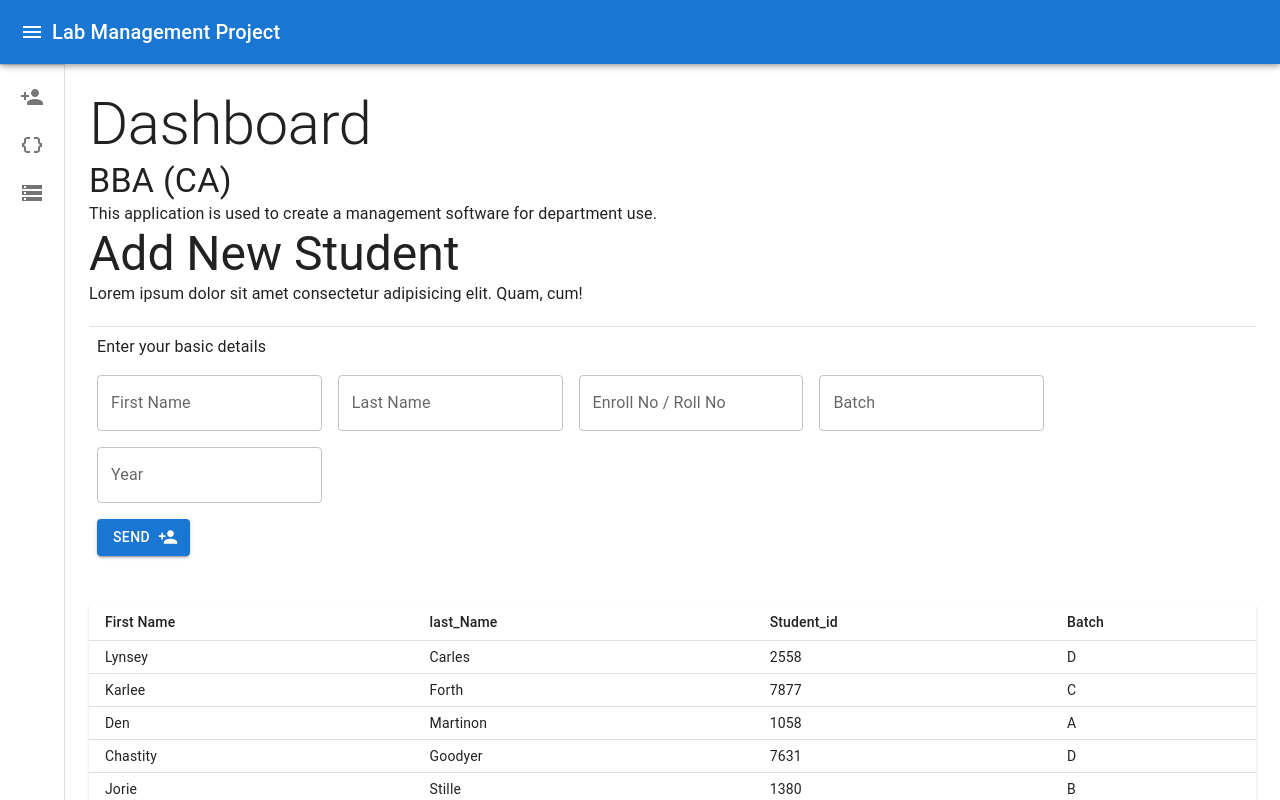
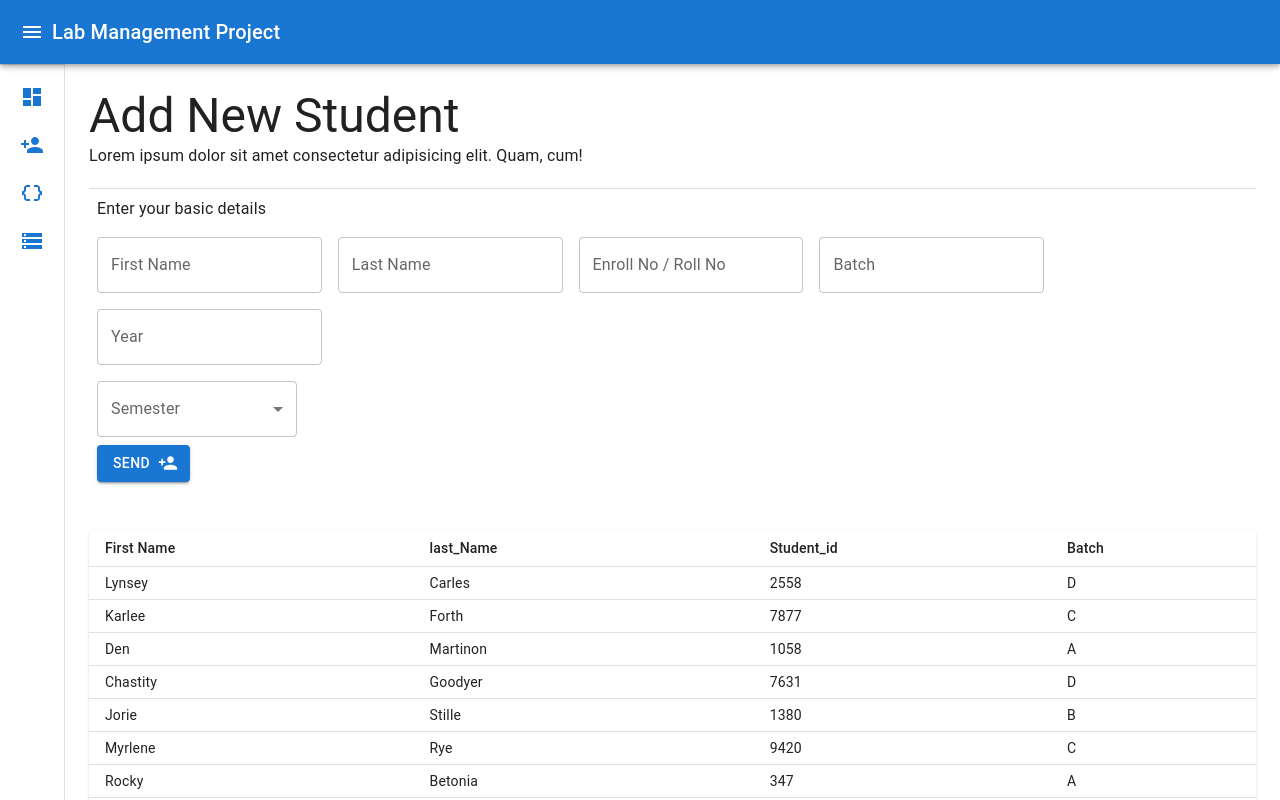
Before and after one commit to Piyush2627/LabProject, a React (Vite) app: page / in a window 1280 px wide. Shown: the top 800 px of the page. Built offline with nearby package versions, Linux system fonts and the light colour scheme.

Commit message:
text field added

```diff
--- a/src/components/TopNavbar.tsx
+++ b/src/components/TopNavbar.tsx
@@ -14,32 +14,35 @@ import ListItem from "@mui/material/ListItem";
 import ListItemButton from "@mui/material/ListItemButton";
 import ListItemIcon from "@mui/material/ListItemIcon";
 import ListItemText from "@mui/material/ListItemText";
-import InboxIcon from "@mui/icons-material/MoveToInbox";
-import MailIcon from "@mui/icons-material/Mail";
-import { MenuBook } from "@mui/icons-material";
 import PersonAddIcon from "@mui/icons-material/PersonAdd";
 import DataObjectIcon from "@mui/icons-material/DataObject";
 import StorageIcon from "@mui/icons-material/Storage";
-import AddStudentPage from "./pages/AddStudentPage";
+import AddStudentPage from "./pages/AddStudentPage/AddStudentPage";
 import Dashboard from "./pages/Dashboard/Dashboard";
+import DashboardIcon from '@mui/icons-material/Dashboard';
 
 const drawerWidth = 240;
 
 const sidelist = [
   {
+    name: "Dashboard",
+    link: "/coldDrink",
+    icon: <DashboardIcon sx={{ color: "#1976d2" }} />,
+  },
+  {
     name: "Add New Student",
     link: "/coldDrink",
-    icon: <PersonAddIcon />,
+    icon: <PersonAddIcon sx={{ color: "#1976d2" }} />,
   },
   {
     name: "Mark Attedence",
     link: "/HotDrink",
-    icon: <DataObjectIcon />,
+    icon: <DataObjectIcon sx={{ color: "#1976d2" }} />,
   },
   {
     name: "chease Cake",
     link: "/CheaseCake",
-    icon: <StorageIcon />,
+    icon: <StorageIcon sx={{ color: "#1976d2" }} />,
   },
 ];
 
@@ -198,7 +201,7 @@ export default function TopNavbar() {
       <Box component="main" sx={{ flexGrow: 1, p: 3 }}>
         <DrawerHeader />
         {/* components */}
-        <Dashboard />
+        {/* <Dashboard /> */}
         <AddStudentPage />
       </Box>
     </Box>
--- /dev/null
+++ b/src/components/common/BasicCard/BasicCard.tsx
@@ -0,0 +1,44 @@
+import * as React from 'react';
+import Box from '@mui/material/Box';
+import Card from '@mui/material/Card';
+import CardActions from '@mui/material/CardActions';
+import CardContent from '@mui/material/CardContent';
+import Button from '@mui/material/Button';
+import Typography from '@mui/material/Typography';
+
+interface Props {
+    header: string
+    contain: any
+    cardname?: string
+}
+
+const bull = (
+    <Box
+        component="span"
+        sx={{ display: 'inline-block', mx: '2px', transform: 'scale(0.8)' }}
+    >
+        •
+    </Box>
+);
+
+export default function BasicCard({ header, contain, cardname }: Props) {
+    return (
+        <Card sx={{ minWidth: 275, width: 275 }}>
+            <CardContent>
+                <Typography sx={{ fontSize: 14 }} color="text.secondary" gutterBottom>
+                    {cardname}
+                </Typography>
+                <Typography variant="h5" component="div">
+                    {header}
+                </Typography>
+                <Typography sx={{ mb: 1.5 }} color="text.secondary">
+                    adjective
+                </Typography>
+                <Typography variant="body2">
+                    {contain}
+                </Typography>
+            </CardContent>
+
+        </Card>
+    );
+}
--- /dev/null
+++ b/src/components/common/SelectAutoWidth/SelectAutoWidth.tsx
@@ -0,0 +1,39 @@
+import * as React from 'react';
+import InputLabel from '@mui/material/InputLabel';
+import MenuItem from '@mui/material/MenuItem';
+import FormControl from '@mui/material/FormControl';
+import Select, { SelectChangeEvent } from '@mui/material/Select';
+
+export default function SelectAutoWidth() {
+    const [age, setAge] = React.useState('');
+
+    const handleChange = (event: SelectChangeEvent) => {
+        setAge(event.target.value);
+    };
+
+    return (
+        <div >
+            <FormControl sx={{ minWidth: 200 }}>
+                <InputLabel id="demo-simple-select-autowidth-label">Semester</InputLabel>
+                <Select
+                    labelId="demo-simple-select-autowidth-label"
+                    id="demo-simple-select-autowidth"
+                    value={age}
+                    onChange={handleChange}
+                    autoWidth
+                    label="Semester"
+                >
+                    <MenuItem value="">
+                        <em>None</em>
+                    </MenuItem>
+                    <MenuItem value={1}>1 Sem</MenuItem>
+                    <MenuItem value={2}>2 Sem</MenuItem>
+                    <MenuItem value={3}>3 Sem</MenuItem>
+                    <MenuItem value={4}>4 Sem</MenuItem>
+                    <MenuItem value={5}>5 Sem</MenuItem>
+                    <MenuItem value={6}>6 Sem</MenuItem>
+                </Select>
+            </FormControl>
+        </div>
+    );
+}
--- a/src/components/common/studentPagenationTable/StudentPagenationTable.tsx
+++ b/src/components/common/studentPagenationTable/StudentPagenationTable.tsx
@@ -8,7 +8,7 @@ import TableRow from "@mui/material/TableRow";
 import Paper from "@mui/material/Paper";
 
 //mock data
-import data from "../../../mock/MOCK_DATA.json";
+import data from "../../../mock/StudentData.json";
 
 export default function StudentPagenationTable() {
   return (
--- a/src/components/pages/AddStudentPage.tsx
+++ /dev/null
@@ -1,46 +0,0 @@
-import React from "react";
-
-//Matrial Ui Component
-import Box from "@mui/material/Box";
-import Typography from "@mui/material/Typography";
-import TextField from "@mui/material/TextField";
-import { Divider } from "@mui/material";
-import Button from "@mui/material/Button";
-import PersonAddIcon from "@mui/icons-material/PersonAdd";
-//Coustom Components
-import StudentPagenationTable from "../common/studentPagenationTable/StudentPagenationTable";
-
-function AddStudentPage() {
-  return (
-    <>
-      <Box>
-        <Typography variant="h3">Add New Student</Typography>
-        <Typography>
-          Lorem ipsum dolor sit amet consectetur adipisicing elit. Quam, cum!
-        </Typography>
-        <Divider sx={{ marginTop: "20px" }} />
-        <Box
-          component="form"
-          sx={{
-            "& > :not(style)": { m: 1, width: "25ch" },
-          }}
-        >
-          <Typography>Enter your basic details</Typography>
-          <TextField id="outlined-uncontrolled" label="First Name" />
-          <TextField id="outlined-uncontrolled" label="Last Name" />
-          <TextField id="outlined-uncontrolled" label="Enroll No / Roll No" />
-          <TextField id="outlined-uncontrolled" label="Batch" />
-          <TextField id="outlined-uncontrolled" label="Year" />
-          <Box>
-            <Button variant="contained" endIcon={<PersonAddIcon />}>
-              Send
-            </Button>
-          </Box>
-        </Box>
-        <StudentPagenationTable />
-      </Box>
-    </>
-  );
-}
-
-export default AddStudentPage;
--- /dev/null
+++ b/src/components/pages/AddStudentPage/AddStudentPage.tsx
@@ -0,0 +1,56 @@
+import React from "react";
+import useState from "react";
+//Matrial Ui Component
+import Box from "@mui/material/Box";
+import Typography from "@mui/material/Typography";
+import TextField from "@mui/material/TextField";
+import { SelectChangeEvent } from "@mui/material/Select";
+
+
+import { Divider } from "@mui/material";
+import Button from "@mui/material/Button";
+import PersonAddIcon from "@mui/icons-material/PersonAdd";
+//Coustom Components
+import StudentPagenationTable from "../../common/studentPagenationTable/StudentPagenationTable";
+import SelectAutoWidth from "../../common/SelectAutoWidth/SelectAutoWidth";
+
+function AddStudentPage() {
+  const [sem, setSem] = React.useState('Age');
+  const handleChange = (event: SelectChangeEvent) => {
+    setSem(event.target.value as string);
+  };
+  return (
+    <>
+      <Box>
+        <Typography variant="h3">Add New Student</Typography>
+        <Typography>
+          Lorem ipsum dolor sit amet consectetur adipisicing elit. Quam, cum!
+        </Typography>
+        <Divider sx={{ marginTop: "20px" }} />
+        <Box
+          component="form"
+          sx={{
+            "& > :not(style)": { m: 1, width: "25ch" },
+          }}
+        >
+          <Typography>Enter your basic details</Typography>
+          <TextField id="outlined-uncontrolled" label="First Name" />
+          <TextField id="outlined-uncontrolled" label="Last Name" />
+          <TextField id="outlined-uncontrolled" label="Enroll No / Roll No" />
+          <TextField id="outlined-uncontrolled" label="Batch" />
+          <TextField id="outlined-uncontrolled" label="Year" />
+
+          <SelectAutoWidth />
+          <Box>
+            <Button variant="contained" endIcon={<PersonAddIcon />}>
+              Send
+            </Button>
+          </Box>
+        </Box>
+        <StudentPagenationTable />
+      </Box>
+    </>
+  );
+}
+
+export default AddStudentPage;
--- a/src/components/pages/Dashboard/Dashboard.tsx
+++ b/src/components/pages/Dashboard/Dashboard.tsx
@@ -1,6 +1,10 @@
 import React from 'react'
 import Typography from '@mui/material/Typography'
 import Box from "@mui/material/Box"
+import StudentData from "../../../mock/StudentData.json"
+import BasicCard from '../../common/BasicCard/BasicCard'
+import Divider from '@mui/material/Divider'
+
 function Dashboard() {
   return (
     <>
@@ -8,13 +12,14 @@ function Dashboard() {
         <Typography variant='h2'>
           Dashboard
         </Typography>
-
         <Typography variant='h4'>
           BBA {"(CA)"}
         </Typography>
-        <Typography>
+        <Typography variant='body1'>
           This application is used to create a management software for department use.
         </Typography>
+        <Divider sx={{ marginTop: "1rem" }} />
+        <BasicCard header="Count of the Student in the system" contain={StudentData.length} />
       </Box>
     </>
   )
```
Also changed, not shown: src/mock/StudentData.json (renamed from src/mock/MOCK_DATA.json).
